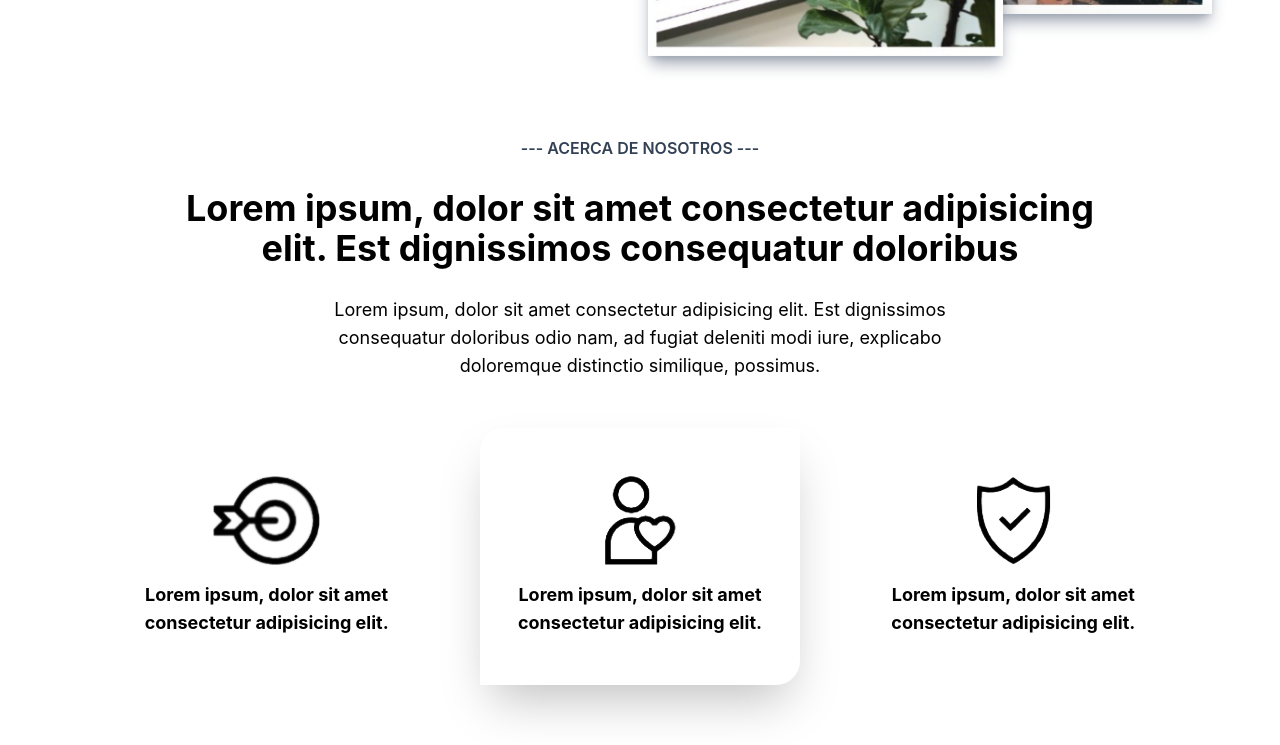
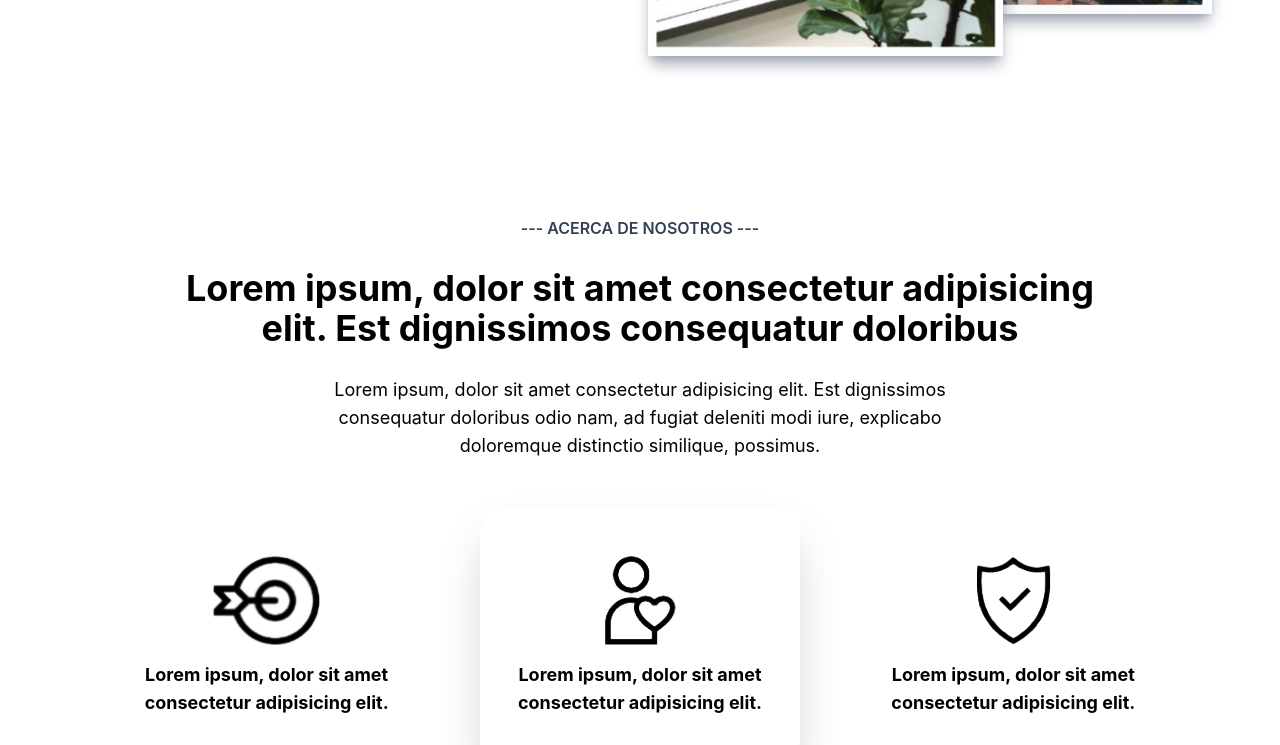
Before and after one commit to RiviCodes/rc-mockup-test, a React (Create React App) app: page / in a window 1280 px wide. Shown: the part 2080-2825 px from the top of the page. Built offline with nearby package versions, Linux system fonts and the light colour scheme.

Commit message:
Add margin

```diff
--- a/src/components/About.jsx
+++ b/src/components/About.jsx
@@ -2,7 +2,7 @@
 
 export default function About() {
   return (
-    <section id="about" className="flex flex-col items-center">
+    <section id="about" className="flex flex-col items-center lg:mt-20">
       <div className="flex flex-row">
         <h3 className="font-semibold text-slate-700 mb-7">
           --- ACERCA DE NOSOTROS ---
```
